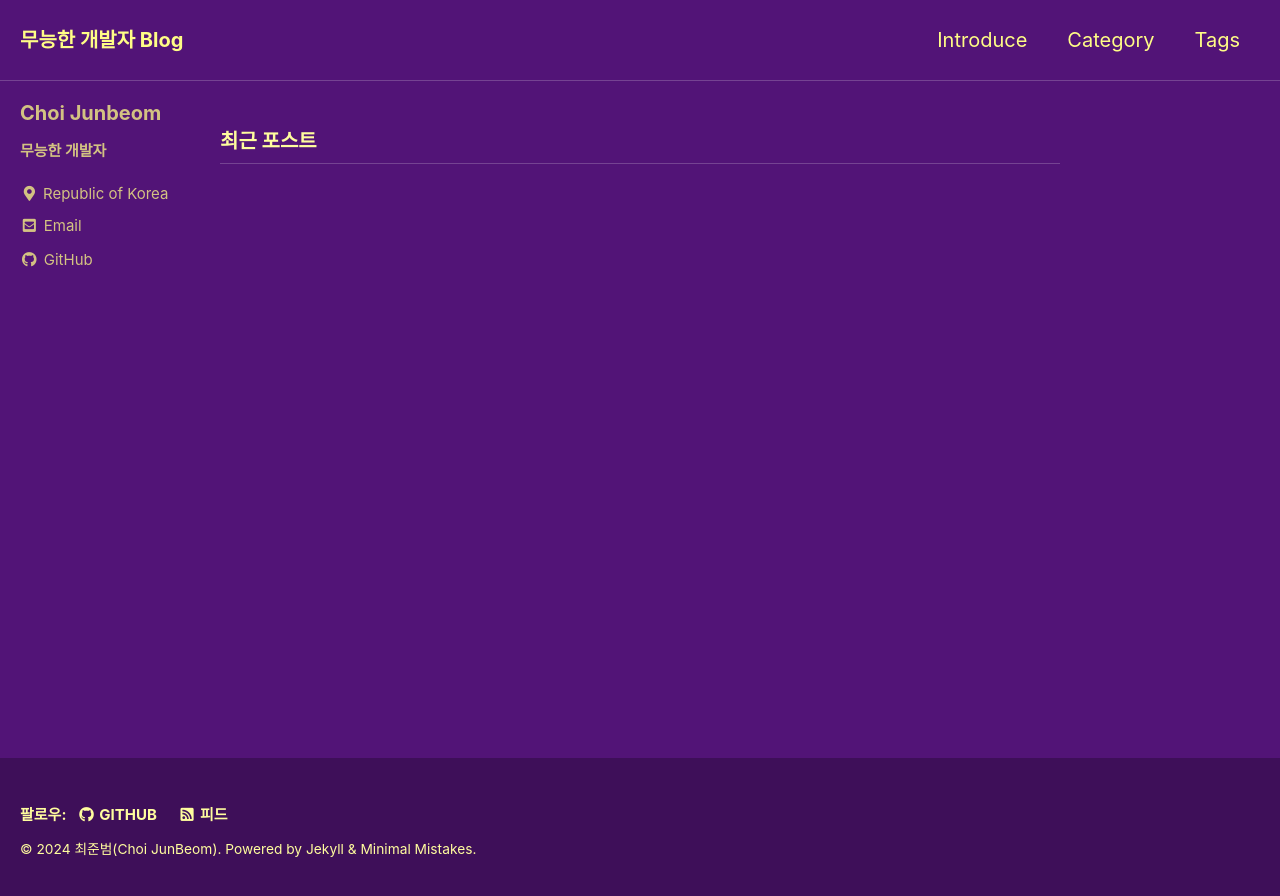
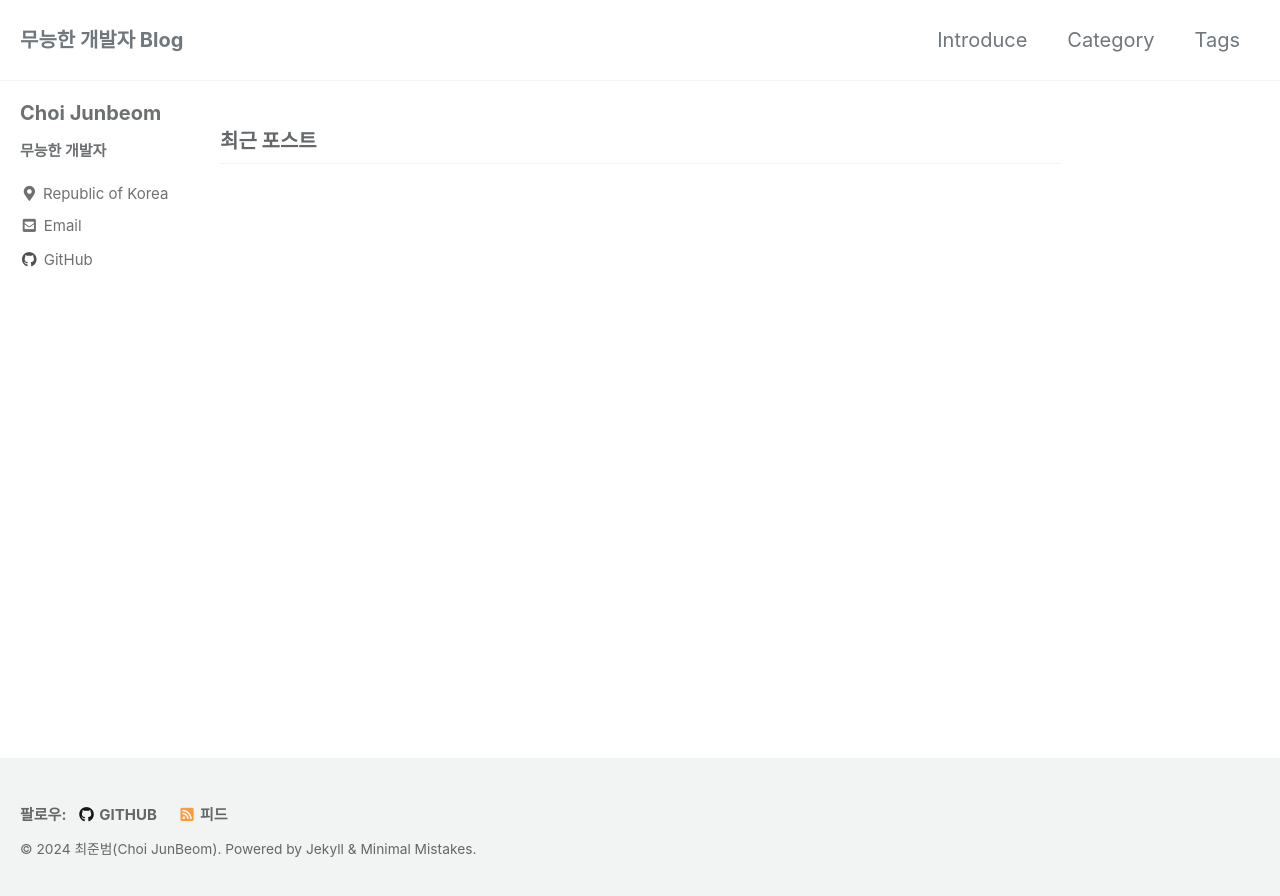
Before and after one commit to JunbeomCho22/JunbeomCho22.github.io, a Jekyll site: the page built from index.html, in a window 1280 px wide. Shown: the top 896 px of the page. Built offline with Jekyll 4.4.1, drawn with Linux system fonts in a browser that asks for light colours; cached includes are drawn as plain includes; the list of posts is cut into pages by our own code.

Commit message:
chage to default skin

```diff
--- a/_config.yml
+++ b/_config.yml
@@ -12,7 +12,7 @@
 
 # theme                  : "minimal-mistakes-jekyll"
 # remote_theme           : "mmistakes/minimal-mistakes"
-minimal_mistakes_skin    : "plum" # "air", "aqua", "contrast", "dark", "dirt", "neon", "mint", "plum", "sunrise"
+minimal_mistakes_skin    : "default" # "default" "air", "aqua", "contrast", "dark", "dirt", "neon", "mint", "plum", "sunrise"
 
 # Site Settings
 locale                   : "ko-KR"
```
